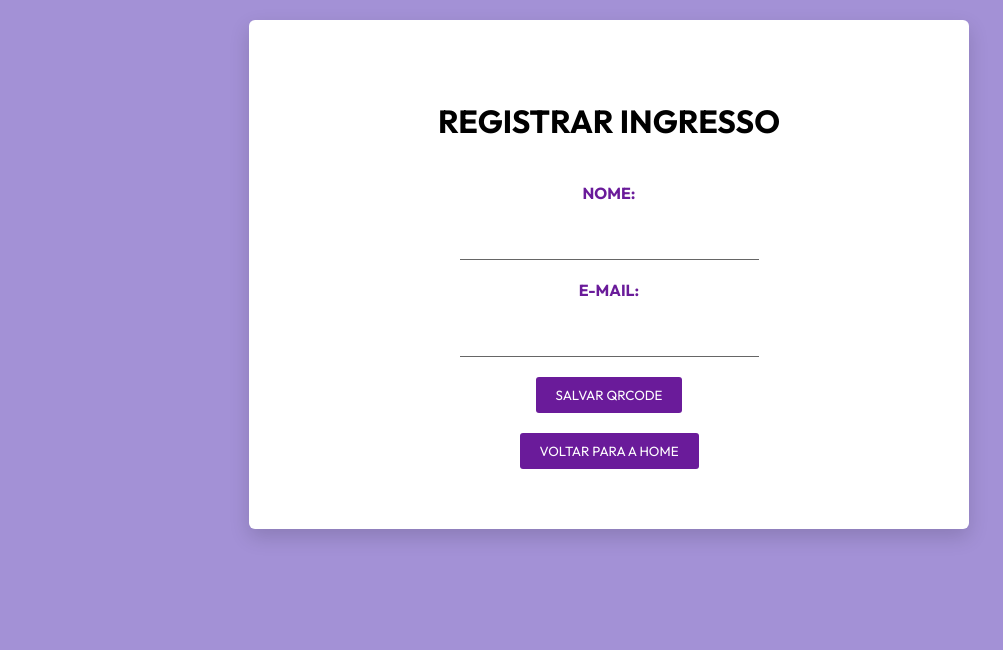
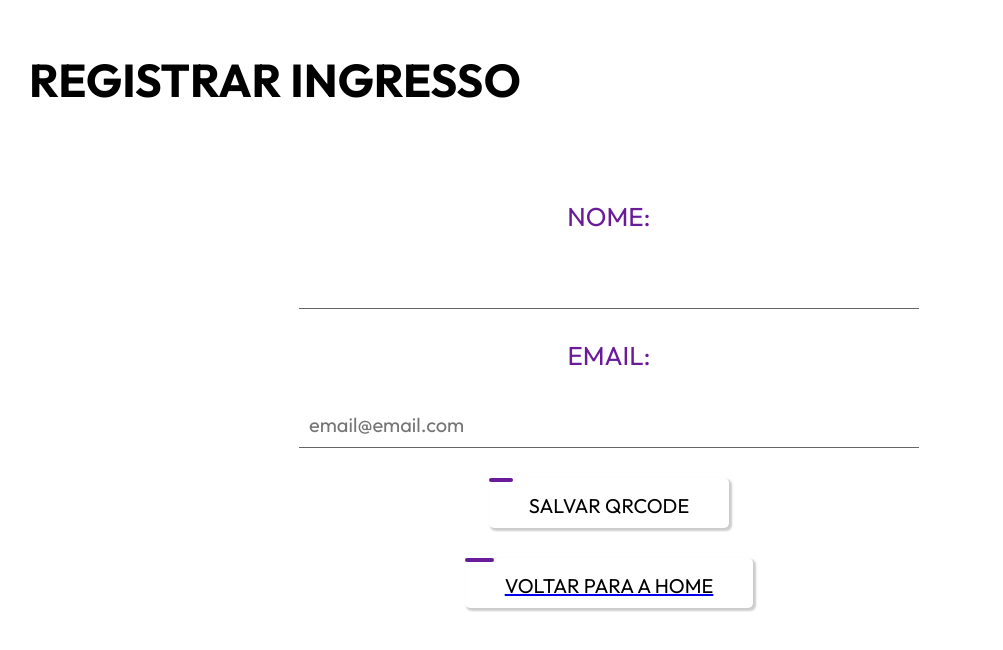
Before and after one commit to ericrodrigues00/qrcodegen, a React (Create React App) app: page /registrar in a window 1280 px wide. Shown: the top 650 px of the page, without its empty margins (31-1034 px from the left). Built offline with nearby package versions, Linux system fonts and the light colour scheme.

Commit message:
ALteração mauro css registrar

```diff
--- a/src/components/RegistrarIngresso.js
+++ b/src/components/RegistrarIngresso.js
@@ -7,43 +7,59 @@ import QRCode from "qrcode";
 // conteiner roxo
 
 const Container = styled.div`
-  padding: 20px;
-  background-color: #a391d6;
+  display: flex;
+  flex-direction: column;
   min-height: 100vh;
+  @media (max-width: 768px) {
+    align-items: center;
+    height: 100%;
+  }
+`;
+
+const TitleContainer = styled.div`
   display: flex;
-  justify-content: center;
-  align-items: 100vh;`;
+  flex-direction: column;
+  align-items: flex-start; /* Alinhar o texto à esquerda */
+  margin: 20px 20px 60px 60px;
+  text-transform: uppercase;
+  @media (max-width: 768px) {
+    align-items: center;
+    margin: 0px;
+  }
+`;
 
 const Title = styled.h1`
-  text-transform: uppercase;
-  text-align: left;
+  font-size: 46px;
   font-family: "Outfit";
-  @media (max-width: 768px) {
-    font-size: 30px;
-    text-align: CENTER;
-  }
+  font-weight: bold;
+
 `;
+
 //conteiner branco com as infos
 const FormContainer = styled.div`
   display: flex;
   flex-direction: column;
   align-items: center;
-  gap: 20px;
+  gap: 30px;
   background-color: white;
   border-radius: 6px;
   font-family: "Outfit";
-  box-shadow: 0px 8px 20px 0px rgba(0, 0, 0, 0.15);
-  padding: 60px 50px;
+  padding: 0px 30px;
   max-width: 1000px;
-  width: 50%;
+  width: 100%;
   height: 50%;
   margin: 0 auto;
   justify-content:center;
+  font-size: 26px;
+  @media (max-width: 768px) {
+    align-items: center;
+    padding: 20px 30px;
+    gap: 25px;
+  }
 `;
 
 
 const InputLabel = styled.label`
-  font-weight: bold;
   color: #6a1b9a;
   font-family: "Outfit";
   text-transform: uppercase;
@@ -54,8 +70,8 @@ const Input = styled.input`
   border: 0;
   border-radius: 0px;
   border-bottom: 1px solid #666;
-  width: 45%;
-  font-weight: bold;
+  width: 60%;
+  font-size: 20px;
   font-family: "Outfit";
   @media (max-width: 768px) {
     width: 70%;
@@ -64,17 +80,48 @@ const Input = styled.input`
 `;
 
 const Button = styled.button`
-  background-color: #6a1b9a;
-  color: white;
-  padding: 10px 20px;
+  background-color: white;
+  color: black;
   border: none;
-  border-radius: 3px;
+  border-radius: 5px;
   cursor: pointer;
+  padding: 15px 40px 10px 40px;
+  font-size: 20px;
+  text-transform: uppercase;
   transition: background-color 0.3s ease;
   font-family: "Outfit";
+  display: flex;
+  flex-direction: column;
+  align-items: center;
+  box-shadow: 2px 2px 2px 1px rgba(0, 0, 0, 0.2);
+  position: relative;
+
   /*&:hover {
     background-color: #a391d6;
   }*/
+
+  &:after {
+    content: "";
+    height: 4px;
+    background-color: #6a1b9a;
+    width: 10%;
+    position: absolute;
+    top: 0;
+    left: 0;
+    border-radius: 5px;
+    transition: width 0.5s ease;
+  }
+
+  &:hover:after {
+    width: 100%;
+  }
+
+  @media (max-width: 768px) {
+    font-size: 16px;
+    &:last-child {
+      margin-bottom: 20px;
+    }
+  }
 `;
 
 const QRCodeContainer = styled.div`
@@ -129,12 +176,22 @@ const RegistrarIngresso = () => {
 
         // Defina estilos de fonte, cor de fundo e tamanho de fonte
         doc.setFont("helvetica", "bold");
-        doc.setFontSize(18); // Tamanho da fonte aumentado para 18
+        doc.setFontSize(46); // Tamanho da fonte aumentado para 18
         doc.setTextColor(255, 255, 255);
-        doc.setFillColor(106, 27, 154);
+        doc.setFillColor(154, 95, 192);
         doc.rect(0, 0, 210, 297, "F");
-        doc.text("Parmejó 2023", pageWidth / 2, 30, null, null, "center");
-        const qrCodeSize = 70;
+        const textX = pageWidth / 2; // Centraliza horizontalmente
+        doc.text("PARMEJÓ 2023", textX, 40, null, null, "center");
+        doc.setFontSize(32);
+        doc.text(
+          `ID: ${response.data.numero}`,
+          textX,
+          60,
+          null,
+          null,
+          "center"
+        );
+        const qrCodeSize = 75;
         const qrCodeConfiguration = {
           margin: 0,
           width: qrCodeSize,
@@ -143,7 +200,6 @@ const RegistrarIngresso = () => {
         // Gere o QR Code diretamente no PDF
         const qrCodeData = `Nome: ${response.data.nome}, Contato: ${response.data.contato}, Numero: ${response.data.numero}`;
 
-
         const canvas = document.createElement("canvas");
 
         QRCode.toCanvas(canvas, qrCodeData, qrCodeConfiguration);
@@ -151,20 +207,22 @@ const RegistrarIngresso = () => {
 
         // Calcula a posição central para o QR Code
         const qrCodeX = contentX + (contentWidth - qrCodeSize) / 2;
-        const qrCodeY = 50; // Define a posição vertical
+        const qrCodeY = 70; // Define a posição vertical
 
         // Exibir nome e contato no centro
-        const textX = pageWidth / 2; // Centraliza horizontalmente
-        const textY = qrCodeY + qrCodeSize + 10;
-        doc.text(`${response.data.nome}`, textX, textY, null, null, "center");
+
+        const textY = qrCodeY + qrCodeSize + 25;
+        doc.setFontSize(28);
+        doc.text(`NOME: ${response.data.nome}`, textX, textY, null, null, "center");
         doc.text(
-          `${response.data.contato}`,
+          `EMAIL: ${response.data.contato}`,
           textX,
-          textY + 10,
+          textY + 15,
           null,
           null,
           "center"
         );
+
 
         // Defina a posição e o tamanho do QR Code
         doc.addImage(imgData, "PNG", qrCodeX, qrCodeY, qrCodeSize, qrCodeSize);
@@ -191,19 +249,22 @@ const RegistrarIngresso = () => {
 
   return (
     <Container>
+      <TitleContainer>
+        <Title>Registrar Ingresso</Title>
+      </TitleContainer>
       <FormContainer>
-      <Title>Registrar Ingresso</Title>
         <InputLabel>Nome:</InputLabel>
         <Input
           type="text"
           value={nome}
           onChange={(e) => setNome(e.target.value)}
         />
-        <InputLabel>E-mail:</InputLabel>
+        <InputLabel>Email:</InputLabel>
         <Input
           type="text"
           class="botãonome"
           value={contato}
+          placeholder="email@email.com"
           onChange={(e) => setContato(e.target.value)}
         />
         <Button onClick={gerarPDF}>SALVAR QRCODE</Button>
```
